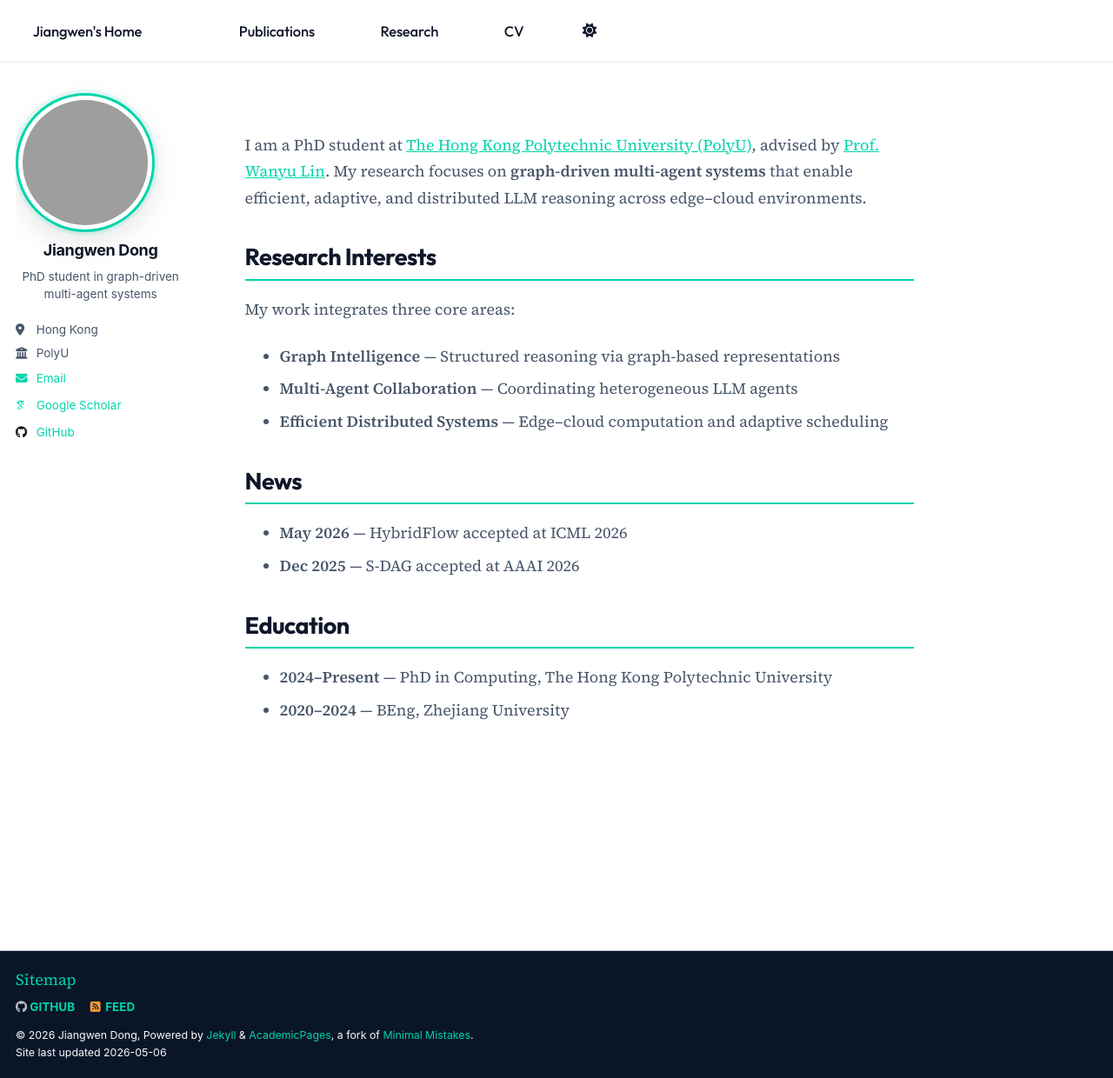
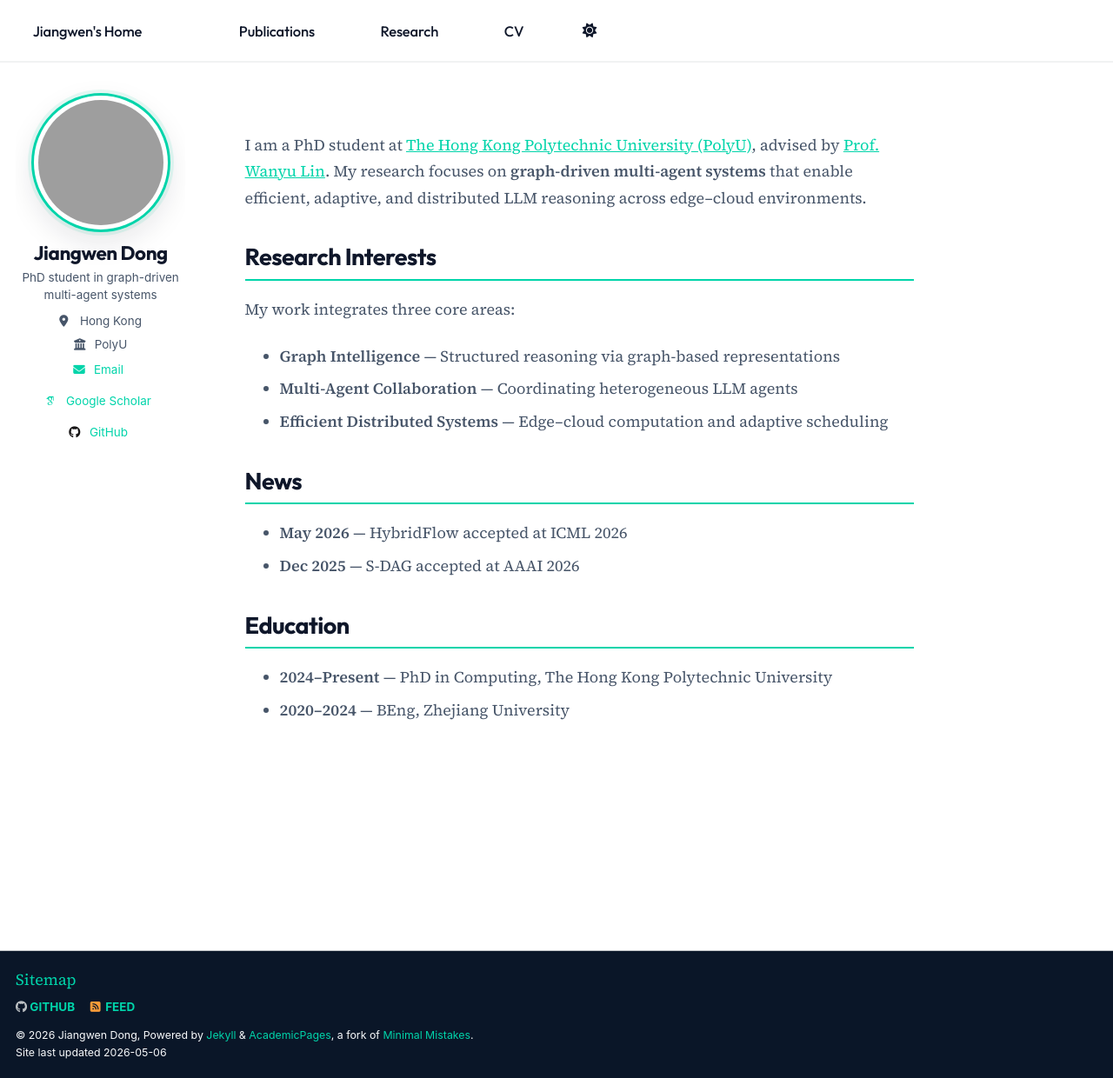
Before and after one commit to Jiangwen-Dong/Jiangwen-Dong.github.io, a Jekyll site: the page built from _pages/about.md, in a window 1280 px wide and 1240 px high. Shown: the whole window at 87% size. Built offline with Jekyll 4.4.1, drawn with Linux system fonts in a browser that asks for light colours; some web fonts are replaced; a script that is not in the unit is left out.

Commit message:
fix: center align all sidebar author content

```diff
--- a/assets/css/custom.scss
+++ b/assets/css/custom.scss
@@ -107,8 +107,14 @@ a:hover {
    Sidebar / Author Profile
    ======================================== */
 
+.sidebar {
+  text-align: center;
+}
+
 .author__avatar {
   padding: 0;
+  display: flex;
+  justify-content: center;
 }
 
 .author__avatar img {
@@ -132,9 +138,11 @@ a:hover {
   display: flex;
   flex-direction: column;
   align-items: center;
+  padding-left: 0 !important;
+  padding-right: 0 !important;
 }
 
-.author__name {
+.sidebar .author__name {
   font-family: var(--font-heading);
   color: var(--color-text-primary);
   font-weight: 700;
@@ -142,7 +150,7 @@ a:hover {
   letter-spacing: -0.02em;
   text-align: center;
   width: 100%;
-  margin-bottom: 0.3rem;
+  margin: 10px 0 0.3rem 0;
 }
 
 .author__bio {
@@ -152,6 +160,25 @@ a:hover {
   text-align: center;
   width: 100%;
   line-height: 1.5;
+  margin-top: 0;
+  margin-bottom: 10px;
+}
+
+.author__urls-wrapper {
+  display: flex;
+  flex-direction: column;
+  align-items: center;
+}
+
+.author__urls {
+  text-align: center;
+}
+
+.author__urls li {
+  display: flex;
+  align-items: center;
+  justify-content: center;
+  gap: 0.4rem;
 }
 
 .author__urls-wrapper .social-icons a {
```
